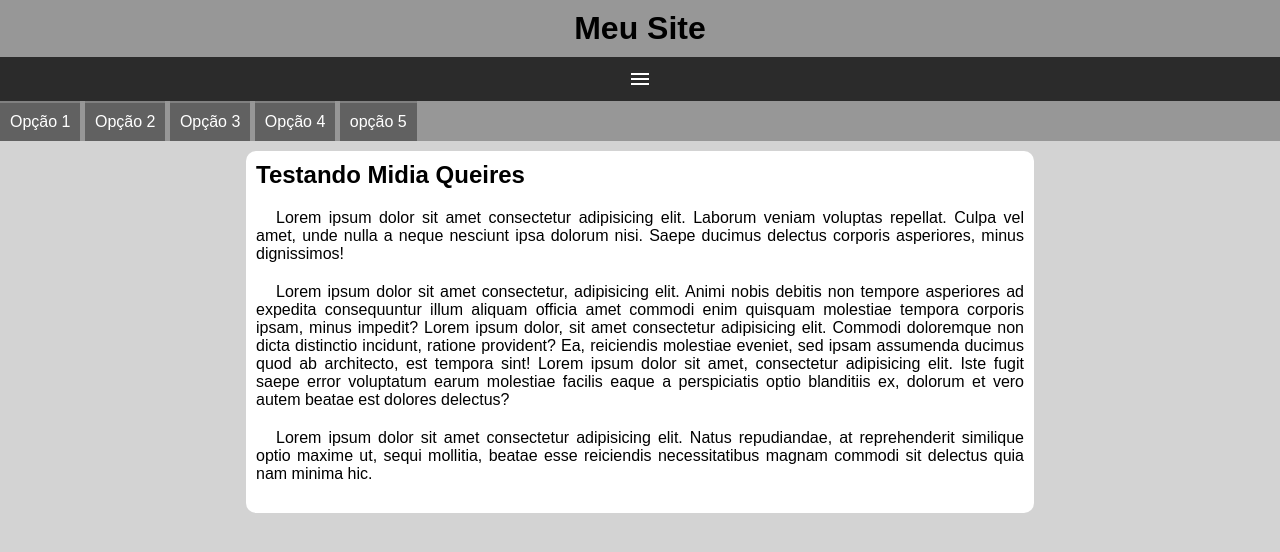
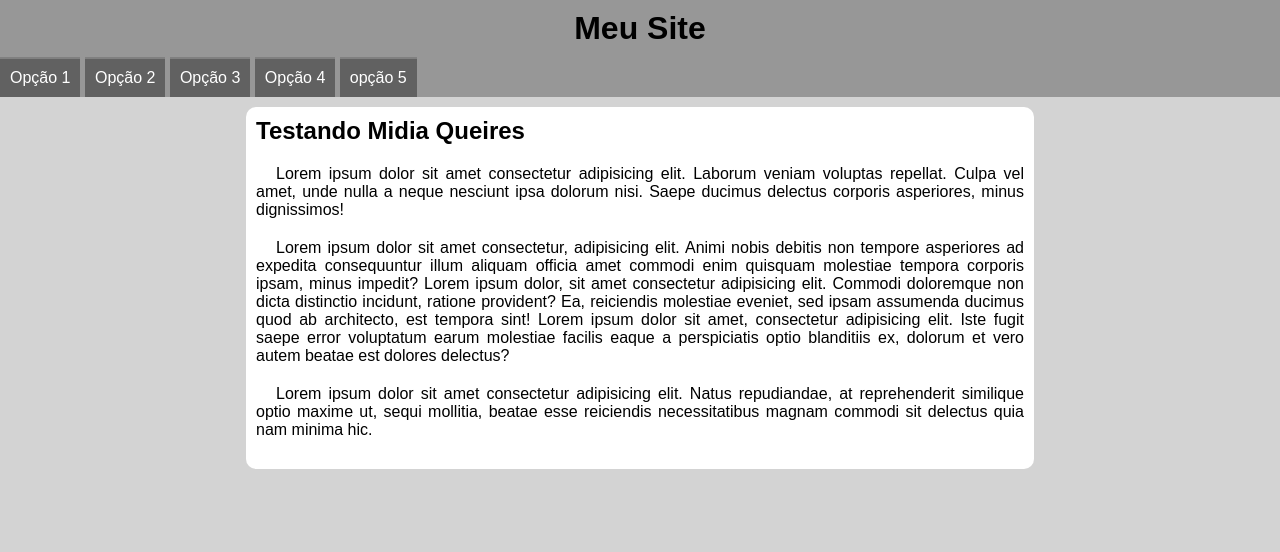
Before and after one commit to nicolasdesouza01/html-css, a plain HTML site: page html-css/exercicios/ex026/mq005/index.html in a window 1280 px wide. Drawn offline with nearby package versions, Linux system fonts and the light colour scheme.

Commit message:
ex25 css update

```diff
--- a/html-css/exercicios/ex026/mq005/estilos/media-query.css
+++ b/html-css/exercicios/ex026/mq005/estilos/media-query.css
@@ -3,7 +3,7 @@
 @media screen and (min-width: 768px) {
 
     span#burguer {
-        display: bolck !important;
+        display: none;
     }
 
     header > menu {
--- a/html-css/exercicios/ex026/mq005/index.html
+++ b/html-css/exercicios/ex026/mq005/index.html
@@ -4,9 +4,9 @@
     <meta charset="UTF-8">
     <meta name="viewport" content="width=device-width, initial-scale=1.0">
     <title>Media Query</title>
-    <link rel="stylesheet" href="estilos/media-query.css">
     <link rel="stylesheet" href="https://fonts.googleapis.com/css2?family=Material+Symbols+Outlined:opsz,wght,FILL,GRAD@20..48,100..700,0..1,-50..200&icon_names=menu" />
     <link rel="stylesheet" href="estilos/style.css">
+    <link rel="stylesheet" href="estilos/media-query.css">
 </head>
 <body onresize="mudouTamanho()">
     <header>
```
